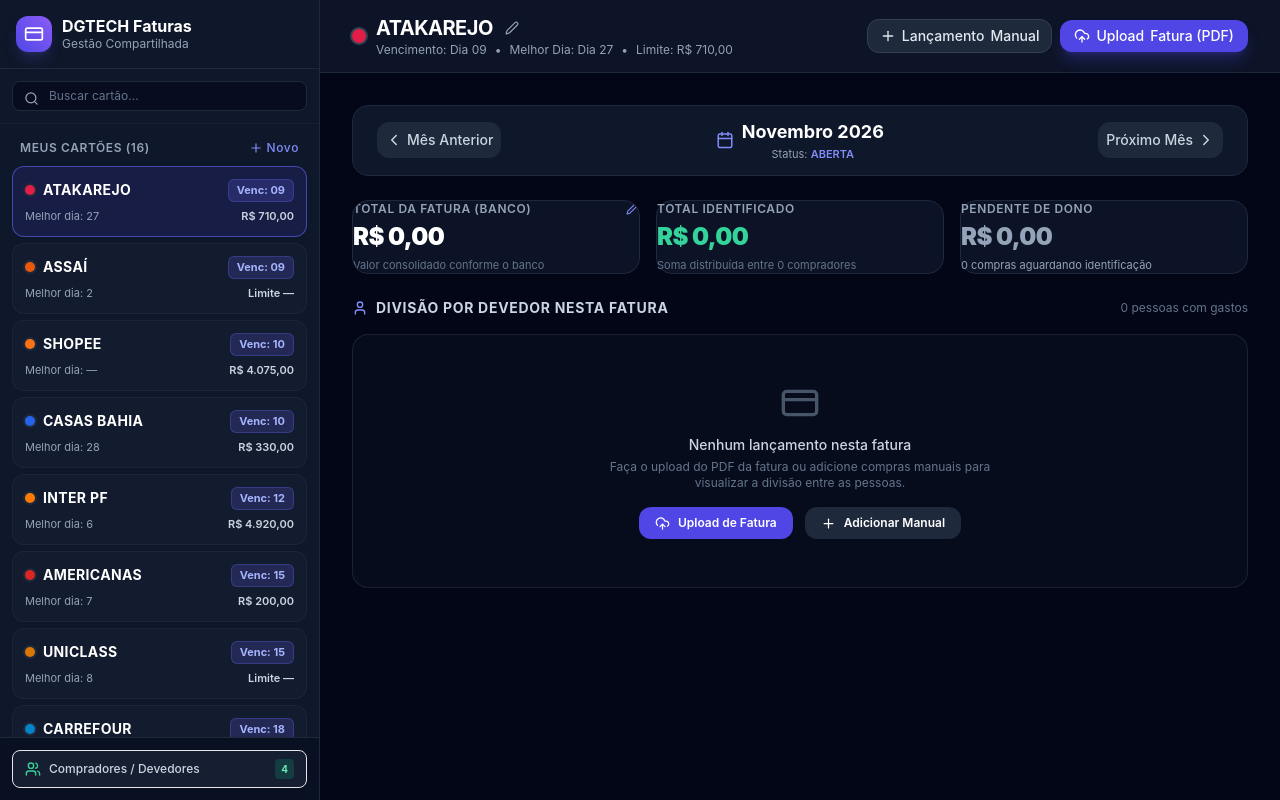
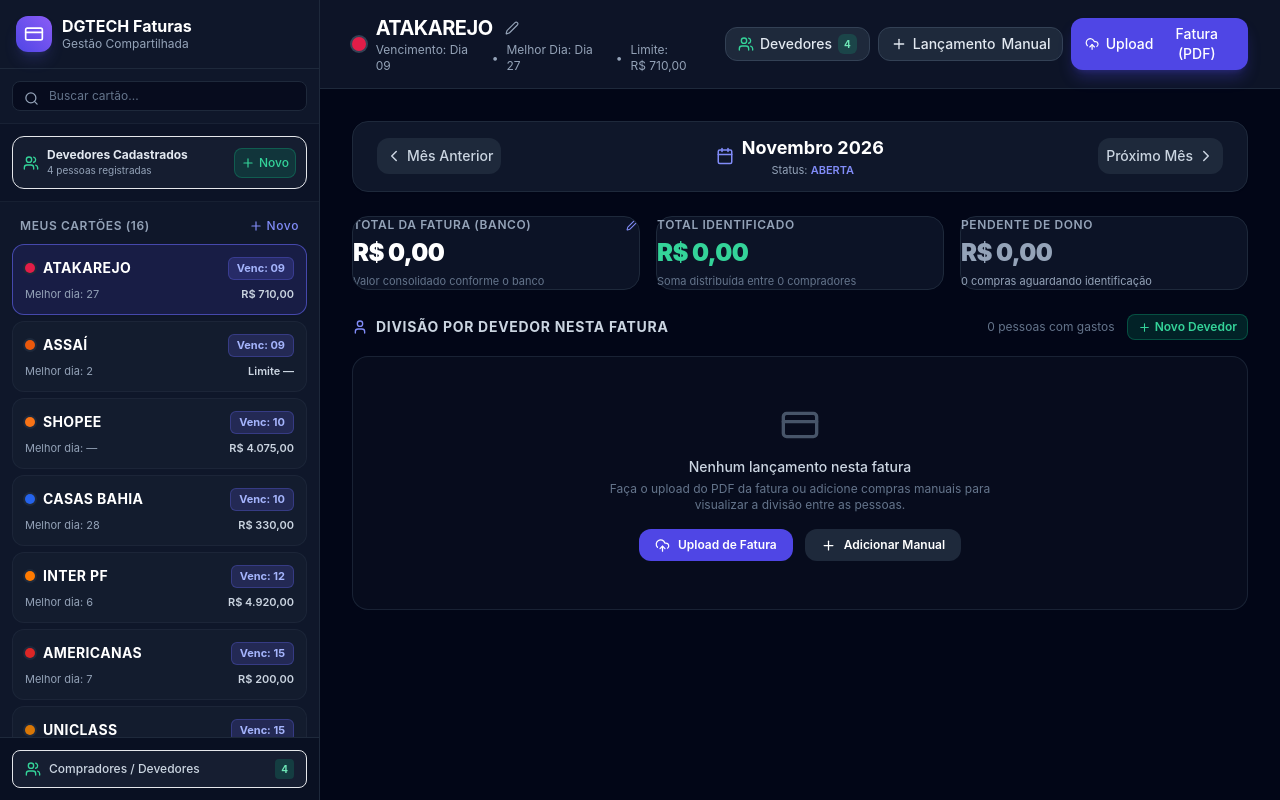
Before and after one commit to Danibs0311/cartoes, a Next.js app: page / in a window 1280 px wide. Built offline with nearby package versions, Linux system fonts and the light colour scheme.

Commit message:
feat: adicionar e editar devedores de forma destacada em todas as telas

```diff
--- a/app/page.tsx
+++ b/app/page.tsx
@@ -31,7 +31,13 @@ export default function HomePage() {
     isOpen: false,
     card: null,
   });
-  const [isPersonModalOpen, setIsPersonModalOpen] = useState(false);
+  const [personModalData, setPersonModalData] = useState<{
+    isOpen: boolean;
+    person: Person | 'new' | null;
+  }>({
+    isOpen: false,
+    person: null,
+  });
   const [installmentModalData, setInstallmentModalData] = useState<{
     isOpen: boolean;
     installment: Installment | null;
@@ -289,7 +295,8 @@ export default function HomePage() {
         onSelectCard={(id) => setSelectedCardId(id)}
         people={people}
         onOpenEditCard={(card) => setCardModalData({ isOpen: true, card })}
-        onOpenManagePeople={() => setIsPersonModalOpen(true)}
+        onOpenManagePeople={() => setPersonModalData({ isOpen: true, person: null })}
+        onOpenNewPerson={() => setPersonModalData({ isOpen: true, person: 'new' })}
         isOpenMobile={isMobileMenuOpen}
         onCloseMobile={() => setIsMobileMenuOpen(false)}
       />
@@ -311,6 +318,9 @@ export default function HomePage() {
           onAssignDebtor={handleAssignDebtor}
           onUpdateInvoiceTotal={handleUpdateInvoiceTotal}
           onChangeMonth={handleChangeMonth}
+          onOpenManagePeople={() => setPersonModalData({ isOpen: true, person: null })}
+          onOpenNewPerson={() => setPersonModalData({ isOpen: true, person: 'new' })}
+          onEditPerson={(person) => setPersonModalData({ isOpen: true, person })}
         />
       </div>
 
@@ -325,8 +335,9 @@ export default function HomePage() {
 
       <EditPersonModal
         people={people}
-        isOpen={isPersonModalOpen}
-        onClose={() => setIsPersonModalOpen(false)}
+        isOpen={personModalData.isOpen}
+        initialPerson={personModalData.person}
+        onClose={() => setPersonModalData({ isOpen: false, person: null })}
         onSavePeople={savePeople}
       />
 
@@ -337,6 +348,7 @@ export default function HomePage() {
         onClose={() => setInstallmentModalData({ isOpen: false, installment: null })}
         onSave={handleSaveInstallment}
         onDelete={handleDeleteInstallment}
+        onOpenNewPerson={() => setPersonModalData({ isOpen: true, person: 'new' })}
       />
 
       <UploadModal
--- a/components/EditInstallmentModal.tsx
+++ b/components/EditInstallmentModal.tsx
@@ -11,6 +11,7 @@ interface EditInstallmentModalProps {
   onClose: () => void;
   onSave: (updated: Partial<Installment>) => void;
   onDelete?: (id: string) => void;
+  onOpenNewPerson?: () => void;
 }
 
 export function EditInstallmentModal({
@@ -20,6 +21,7 @@ export function EditInstallmentModal({
   onClose,
   onSave,
   onDelete,
+  onOpenNewPerson,
 }: EditInstallmentModalProps) {
   const [description, setDescription] = useState('');
   const [personId, setPersonId] = useState<string>('');
@@ -98,9 +100,20 @@ export function EditInstallmentModal({
           </div>
 
           <div>
-            <label className="block text-xs font-semibold uppercase text-slate-400 mb-1">
-              Comprador Responsável
-            </label>
+            <div className="flex items-center justify-between mb-1">
+              <label className="text-xs font-semibold uppercase text-slate-400">
+                Comprador Responsável
+              </label>
+              {onOpenNewPerson && (
+                <button
+                  type="button"
+                  onClick={onOpenNewPerson}
+                  className="text-xs text-emerald-400 hover:text-emerald-300 flex items-center gap-1 font-medium transition"
+                >
+                  + Novo Comprador
+                </button>
+              )}
+            </div>
             <select
               value={personId}
               onChange={(e) => setPersonId(e.target.value)}
--- a/components/EditPersonModal.tsx
+++ b/components/EditPersonModal.tsx
@@ -7,16 +7,45 @@ import { X, Plus, Edit2, Trash2, User, Phone, Check } from 'lucide-react';
 interface EditPersonModalProps {
   people: Person[];
   isOpen: boolean;
+  initialPerson?: Person | 'new' | null;
   onClose: () => void;
   onSavePeople: (updatedList: Person[]) => void;
 }
 
-export function EditPersonModal({ people, isOpen, onClose, onSavePeople }: EditPersonModalProps) {
+export function EditPersonModal({
+  people,
+  isOpen,
+  initialPerson = null,
+  onClose,
+  onSavePeople,
+}: EditPersonModalProps) {
   const [editingPersonId, setEditingPersonId] = useState<string | null>(null);
   const [name, setName] = useState('');
   const [phone, setPhone] = useState('');
   const [color, setColor] = useState('#10B981');
   const [notes, setNotes] = useState('');
+
+  React.useEffect(() => {
+    if (!isOpen) {
+      setEditingPersonId(null);
+      return;
+    }
+    if (initialPerson === 'new') {
+      setEditingPersonId('new');
+      setName('');
+      setPhone('');
+      setColor('#' + Math.floor(Math.random() * 16777215).toString(16).padStart(6, '0'));
+      setNotes('');
+    } else if (initialPerson) {
+      setEditingPersonId(initialPerson.id);
+      setName(initialPerson.name);
+      setPhone(initialPerson.phone || '');
+      setColor(initialPerson.color || '#10B981');
+      setNotes(initialPerson.notes || '');
+    } else {
+      setEditingPersonId(null);
+    }
+  }, [isOpen, initialPerson]);
 
   if (!isOpen) return null;
 
--- a/components/InvoiceView.tsx
+++ b/components/InvoiceView.tsx
@@ -16,6 +16,7 @@ import {
   Calendar,
   CreditCard as CardIcon,
   User,
+  Users,
   Clock,
   ExternalLink,
   MessageCircle,
@@ -37,6 +38,9 @@ interface InvoiceViewProps {
   onAssignDebtor: (installmentId: string, personId: string) => void;
   onUpdateInvoiceTotal: (newTotal: number) => void;
   onChangeMonth: (delta: number) => void;
+  onOpenManagePeople: () => void;
+  onOpenNewPerson: () => void;
+  onEditPerson: (person: Person) => void;
 }
 
 const MONTH_NAMES = [
@@ -59,6 +63,9 @@ export function InvoiceView({
   onAssignDebtor,
   onUpdateInvoiceTotal,
   onChangeMonth,
+  onOpenManagePeople,
+  onOpenNewPerson,
+  onEditPerson,
 }: InvoiceViewProps) {
   const [editingTotal, setEditingTotal] = useState(false);
   const [tempTotal, setTempTotal] = useState(String(invoice.total_bank_amount));
@@ -159,6 +166,17 @@ export function InvoiceView({
 
         {/* Ações principais */}
         <div className="flex items-center gap-2">
+          <button
+            onClick={onOpenManagePeople}
+            className="px-3 py-1.5 bg-slate-800 hover:bg-slate-700 text-slate-200 text-xs sm:text-sm font-medium rounded-xl border border-slate-700 flex items-center gap-1.5 transition"
+            title="Gerenciar lista de devedores"
+          >
+            <Users size={16} className="text-emerald-400" />
+            <span className="hidden sm:inline">Devedores</span>
+            <span className="bg-emerald-500/20 text-emerald-300 px-1.5 py-0.2 text-[10px] font-bold rounded-md">
+              {people.length}
+            </span>
+          </button>
           <button
             onClick={onOpenNewInstallment}
             className="px-3 py-1.5 bg-slate-800 hover:bg-slate-700 text-slate-200 text-xs sm:text-sm font-medium rounded-xl border border-slate-700 flex items-center gap-1.5 transition"
@@ -330,7 +348,9 @@ export function InvoiceView({
                     <select
                       defaultValue=""
                       onChange={(e) => {
-                        if (e.target.value) {
+                        if (e.target.value === 'ADD_NEW_PERSON') {
+                          onOpenNewPerson();
+                        } else if (e.target.value) {
                           onAssignDebtor(item.id, e.target.value);
                         }
                       }}
@@ -342,7 +362,16 @@ export function InvoiceView({
                           👤 {p.name}
                         </option>
                       ))}
+                      <option value="ADD_NEW_PERSON">➕ Cadastrar Novo Comprador...</option>
                     </select>
+
+                    <button
+                      onClick={onOpenNewPerson}
+                      className="p-1.5 bg-slate-800 hover:bg-slate-700 text-emerald-400 border border-slate-700 rounded-lg transition"
+                      title="Adicionar Novo Comprador"
+                    >
+                      <Plus size={14} />
+                    </button>
 
                     <button
                       onClick={() => onOpenEditInstallment(item)}
@@ -372,9 +401,17 @@ export function InvoiceView({
               <User size={16} className="text-indigo-400" />
               Divisão por Devedor nesta Fatura
             </h3>
-            <span className="text-xs text-slate-500">
-              {groupedByPerson.length} pessoas com gastos
-            </span>
+            <div className="flex items-center gap-3">
+              <span className="text-xs text-slate-500 hidden sm:inline">
+                {groupedByPerson.length} pessoas com gastos
+              </span>
+              <button
+                onClick={onOpenNewPerson}
+                className="px-2.5 py-1 bg-emerald-600/20 hover:bg-emerald-600/30 text-emerald-400 border border-emerald-500/30 rounded-lg text-xs font-semibold flex items-center gap-1 transition"
+              >
+                <Plus size={13} /> Novo Devedor
+              </button>
+            </div>
           </div>
 
           {groupedByPerson.length === 0 && unassignedItems.length === 0 ? (
@@ -415,9 +452,18 @@ export function InvoiceView({
                           style={{ backgroundColor: group.person.color || '#10B981' }}
                         />
                         <div>
-                          <h4 className="font-bold text-white text-base leading-tight">
-                            {group.person.name}
-                          </h4>
+                          <div className="flex items-center gap-1.5">
+                            <h4 className="font-bold text-white text-base leading-tight">
+                              {group.person.name}
+                            </h4>
+                            <button
+                              onClick={() => onEditPerson(group.person)}
+                              className="p-1 text-slate-400 hover:text-white hover:bg-slate-800 rounded transition"
+                              title="Editar dados deste devedor"
+                            >
+                              <Edit2 size={13} />
+                            </button>
+                          </div>
                           {group.person.phone && (
                             <p className="text-[11px] text-slate-400">
                               Tel: {group.person.phone}
--- a/components/Sidebar.tsx
+++ b/components/Sidebar.tsx
@@ -12,6 +12,7 @@ interface SidebarProps {
   people: Person[];
   onOpenEditCard: (card: CreditCard | null) => void;
   onOpenManagePeople: () => void;
+  onOpenNewPerson: () => void;
   isOpenMobile: boolean;
   onCloseMobile: () => void;
 }
@@ -23,6 +24,7 @@ export function Sidebar({
   people,
   onOpenEditCard,
   onOpenManagePeople,
+  onOpenNewPerson,
   isOpenMobile,
   onCloseMobile,
 }: SidebarProps) {
@@ -84,6 +86,40 @@ export function Sidebar({
               placeholder="Buscar cartão..."
               className="w-full bg-slate-950/60 border border-slate-800 rounded-lg pl-9 pr-3 py-1.5 text-xs text-white placeholder-slate-500 focus:outline-none focus:border-indigo-500"
             />
+          </div>
+        </div>
+
+        {/* Acesso rápido aos Devedores */}
+        <div className="p-3 border-b border-slate-800/60 bg-slate-950/20">
+          <div className="flex items-center justify-between p-2.5 rounded-xl bg-slate-800/50 border border-slate-750">
+            <button
+              onClick={() => {
+                onOpenManagePeople();
+                onCloseMobile();
+              }}
+              className="flex items-center gap-2 text-left hover:text-white transition group"
+            >
+              <Users size={16} className="text-emerald-400 group-hover:scale-110 transition" />
+              <div>
+                <p className="text-xs font-bold text-slate-200 group-hover:text-emerald-300">
+                  Devedores Cadastrados
+                </p>
+                <p className="text-[10px] text-slate-400">
+                  {people.length} pessoas registradas
+                </p>
+              </div>
+            </button>
+
+            <button
+              onClick={() => {
+                onOpenNewPerson();
+                onCloseMobile();
+              }}
+              className="p-1.5 bg-emerald-600/20 hover:bg-emerald-600/30 text-emerald-400 border border-emerald-500/30 rounded-lg text-xs font-medium flex items-center gap-1 transition"
+              title="Adicionar Novo Comprador"
+            >
+              <Plus size={14} /> Novo
+            </button>
           </div>
         </div>
 
```
